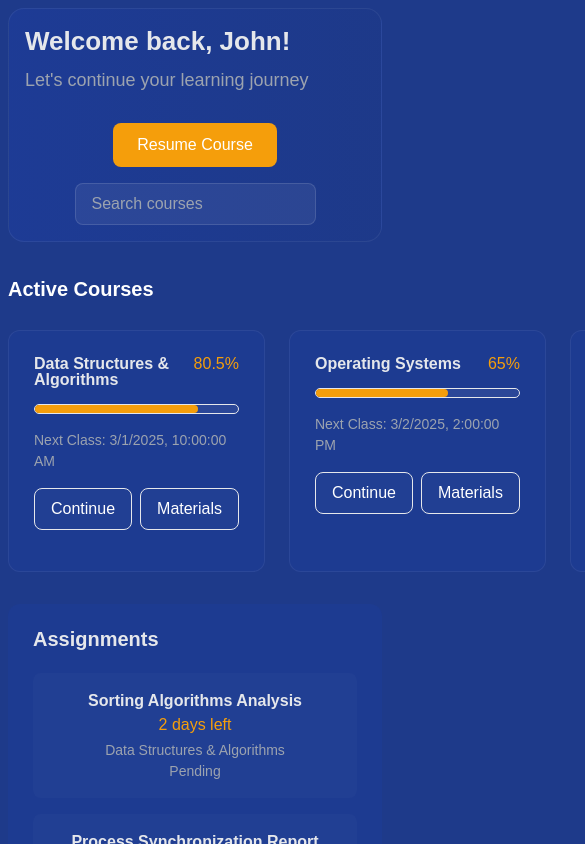
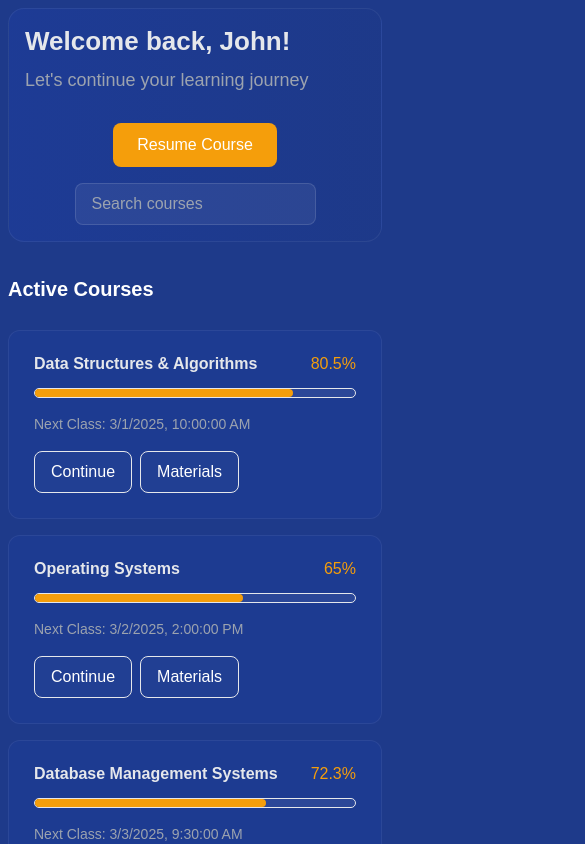
Before and after one commit to aniket-teltumbade-au9/lms-master, a Next.js app: page /dashboard/home in a window 390 px wide. Shown: the top 844 px of the page, 585 px wide, since content can reach past the window. Built offline with nearby package versions, Linux system fonts and the light colour scheme.

Commit message:
fixed dashboard layout

```diff
--- a/src/components/dashboard/Home/ActiveCourses/index.tsx
+++ b/src/components/dashboard/Home/ActiveCourses/index.tsx
@@ -5,7 +5,7 @@
     return (
         <div className='w-full flex flex-col gap-y-[1.625rem]'>
             <div className="w-full font-bold text-[1.25rem]">Active Courses</div>
-            <div className="flex gap-x-6">
+            <div className="flex sm:flex-col md:flex-row gap-x-6 gap-y-4">
                 {courses
                     .slice(0, 3)
                     .map((course, index) => (
```
